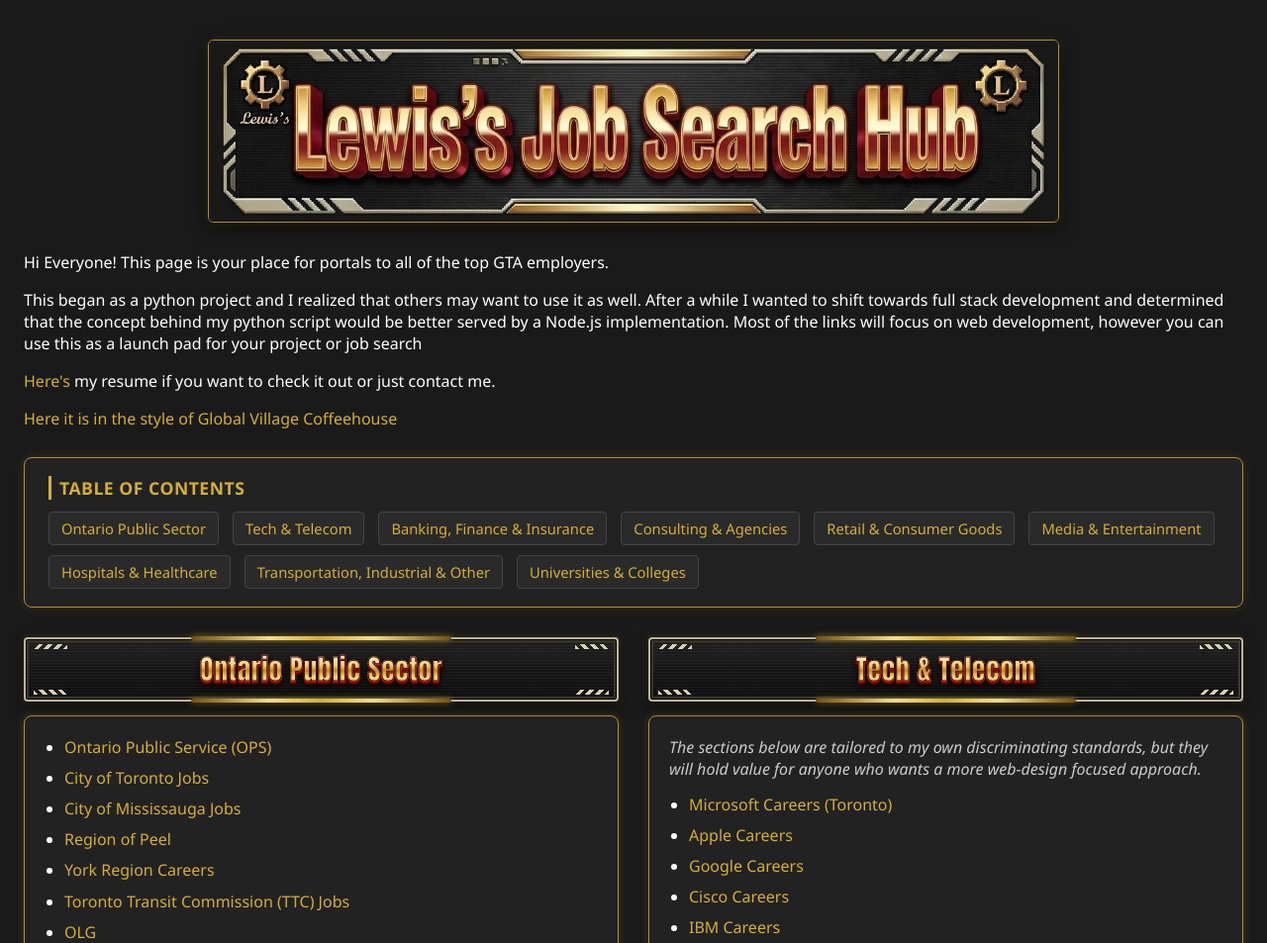
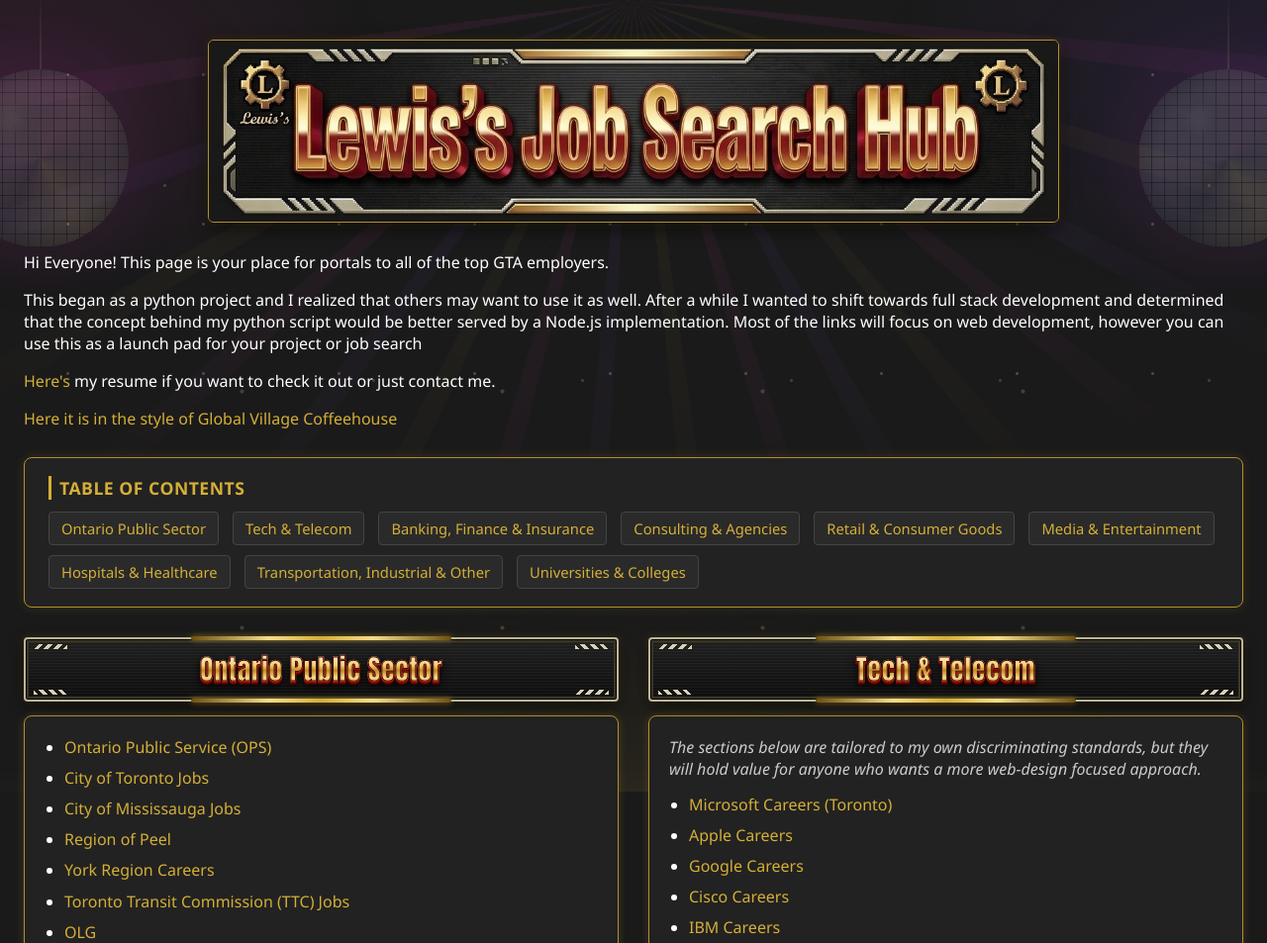
Before and after one commit to lpfader/lewis_node_page, a website: page docs/index.html in a window 1280 px wide. Shown: the top 953 px of the page at 99% size. Drawn offline with Linux system fonts and the light colour scheme.

Commit message:
Claude discofied the background
Co-Authored-By: Claude Opus 5.5 <noreply@anthropic.com>

```diff
--- a/docs/index.html
+++ b/docs/index.html
@@ -7,6 +7,14 @@
   <link rel="stylesheet" href="prostyle_v2.css" />
 </head>
 <body>
+  <div class="disco-backdrop" aria-hidden="true">
+    <div class="disco-glow"></div>
+    <div class="disco-beams"></div>
+    <div class="disco-floor"></div>
+    <div class="disco-sparkles"></div>
+    <div class="disco-ball disco-ball-left"></div>
+    <div class="disco-ball disco-ball-right"></div>
+  </div>
   <header class="page-header">
     <div class="banner-wrapper">
       <img src="banner.jpg" alt="Lewis’s Job Search Hub" class="header-banner" />
--- a/docs/prostyle_v2.css
+++ b/docs/prostyle_v2.css
@@ -21,6 +21,152 @@ body {
 :root {
     --gold: #d4af37;                /* classic metallic gold */
     --gold-dark: #b38e2e;           /* deeper gold for borders/shadows */
+}
+
+/* ------------------------------------------------------------------
+   Disco / Studio 54 backdrop.
+   Fixed behind everything, deliberately faint: spotlight beams from
+   the banner, mirror balls, sparkles and a lit dance floor. The
+   section boxes are opaque, so none of this sits under the links.
+   ------------------------------------------------------------------ */
+:root {
+    --disco-pink: 255, 64, 200;
+    --disco-violet: 140, 80, 255;
+    --disco-gold: 212, 175, 55;
+}
+
+.disco-backdrop {
+    position: fixed;
+    inset: 0;
+    z-index: -1;
+    overflow: hidden;
+    pointer-events: none;
+}
+
+.disco-backdrop > * {
+    position: absolute;
+}
+
+/* Coloured haze in the corners */
+.disco-glow {
+    inset: 0;
+    background:
+        radial-gradient(ellipse 45% 40% at 0% 10%, rgba(var(--disco-pink), 0.10), transparent 70%),
+        radial-gradient(ellipse 45% 40% at 100% 10%, rgba(var(--disco-violet), 0.10), transparent 70%),
+        radial-gradient(ellipse 60% 35% at 50% 100%, rgba(var(--disco-gold), 0.07), transparent 70%);
+}
+
+/* Spotlight beams fanning down from the top centre */
+.disco-beams {
+    top: 0;
+    bottom: 0;
+    left: -30%;
+    right: -30%;
+    transform-origin: 50% 0;
+    background: repeating-conic-gradient(
+        from 0deg at 50% 0%,
+        rgba(var(--disco-pink), 0.07) 0deg 2.5deg,
+        transparent 2.5deg 11deg,
+        rgba(var(--disco-gold), 0.06) 11deg 13.5deg,
+        transparent 13.5deg 22deg,
+        rgba(var(--disco-violet), 0.07) 22deg 24.5deg,
+        transparent 24.5deg 33deg
+    );
+    -webkit-mask-image: radial-gradient(ellipse 60% 90% at 50% 0%, #000 15%, transparent 80%);
+    mask-image: radial-gradient(ellipse 60% 90% at 50% 0%, #000 15%, transparent 80%);
+    animation: disco-sway 22s ease-in-out infinite alternate;
+}
+
+/* Lit checkerboard dance floor receding at the bottom */
+.disco-floor {
+    left: -50%;
+    right: -50%;
+    bottom: -10vh;
+    height: 45vh;
+    transform: perspective(500px) rotateX(62deg);
+    transform-origin: 50% 100%;
+    background: repeating-conic-gradient(
+        rgba(var(--disco-pink), 0.55) 0 25%,
+        rgba(var(--disco-gold), 0.45) 0 50%
+    ) 0 0 / 90px 90px;
+    opacity: 0.07;
+    -webkit-mask-image: linear-gradient(to top, #000 20%, transparent 95%);
+    mask-image: linear-gradient(to top, #000 20%, transparent 95%);
+    animation: disco-floor-pulse 6s ease-in-out infinite alternate;
+}
+
+/* Mirror-ball sparkles scattered over the room */
+.disco-sparkles,
+.disco-sparkles::after {
+    inset: 0;
+    background-image:
+        radial-gradient(circle, rgba(255, 255, 255, 0.9) 0 1px, transparent 2px),
+        radial-gradient(circle, rgba(255, 210, 245, 0.8) 0 1px, transparent 2px),
+        radial-gradient(circle, rgba(255, 236, 170, 0.8) 0 1.5px, transparent 2.5px);
+    background-size: 137px 151px, 211px 197px, 263px 239px;
+    background-position: 0 0, 61px 89px, 113px 37px;
+    opacity: 0.25;
+    animation: disco-twinkle 3.5s ease-in-out infinite alternate;
+}
+
+.disco-sparkles::after {
+    content: "";
+    position: absolute;
+    background-position: 71px 23px, 7px 131px, 177px 151px;
+    animation-delay: -1.75s;
+}
+
+/* Two mirror balls hanging in the top corners */
+.disco-ball {
+    top: 70px;
+    width: 180px;
+    aspect-ratio: 1;
+    border-radius: 50%;
+    background:
+        radial-gradient(circle at 34% 28%, rgba(255, 255, 255, 0.95) 0 3%, rgba(255, 255, 255, 0.25) 10%, transparent 26%),
+        radial-gradient(circle at 50% 50%, transparent 55%, rgba(0, 0, 0, 0.75) 100%),
+        repeating-linear-gradient(0deg, rgba(0, 0, 0, 0.6) 0 1px, transparent 1px 13px),
+        repeating-linear-gradient(90deg, rgba(0, 0, 0, 0.6) 0 1px, transparent 1px 13px),
+        conic-gradient(from 30deg, #ffd6f5, #b8b8c8, #fff1c0, #8f95b0, #e6d6ff, #c4c4d2, #ffd6f5);
+    box-shadow: 0 0 70px rgba(var(--disco-pink), 0.45), 0 0 120px rgba(var(--disco-violet), 0.3);
+    opacity: 0.16;
+}
+
+.disco-ball::before {
+    content: "";
+    position: absolute;
+    left: 50%;
+    bottom: 100%;
+    width: 2px;
+    height: 80px;
+    background: linear-gradient(to bottom, transparent, #bdb59a);
+}
+
+.disco-ball-left  { left: -50px; }
+.disco-ball-right { right: -50px; }
+
+@keyframes disco-sway {
+    from { transform: rotate(-5deg); }
+    to   { transform: rotate(5deg); }
+}
+
+@keyframes disco-twinkle {
+    from { opacity: 0.08; }
+    to   { opacity: 0.32; }
+}
+
+@keyframes disco-floor-pulse {
+    from { opacity: 0.05; }
+    to   { opacity: 0.09; }
+}
+
+@media (prefers-reduced-motion: reduce) {
+    .disco-beams,
+    .disco-floor,
+    .disco-sparkles,
+    .disco-sparkles::after {
+        animation: none;
+    }
 }
 
 /* Retro 2001-era banner header */
@@ -231,6 +377,28 @@ a:hover {
     line-height: 1.45;
 }
 
+/* Employer links: grow slightly and glow in a lighter colour on hover */
+.portal-card li a {
+    display: inline-block;
+    transform-origin: left center;
+    transition: transform 0.18s ease, color 0.18s ease, text-shadow 0.18s ease;
+}
+
+.portal-card li a:hover,
+.portal-card li a:focus-visible {
+    transform: scale(1.08);
+    color: #ffe9a8;
+    text-shadow:
+        0 0 6px rgba(255, 240, 190, 0.8),
+        0 0 14px rgba(255, 150, 225, 0.45);
+}
+
+@media (prefers-reduced-motion: reduce) {
+    .portal-card li a {
+        transition: color 0.18s ease, text-shadow 0.18s ease;
+    }
+}
+
 .section-intro {
     font-style: italic;
     color: #cccccc;
```
Also changed, not shown: src/generatePage.js (+8 -0 lines).
